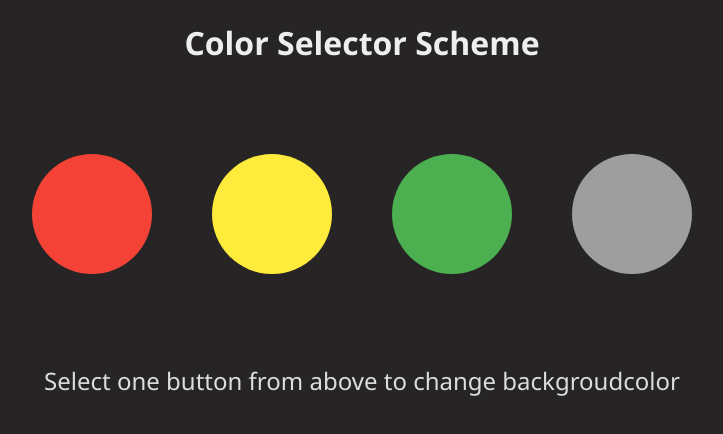
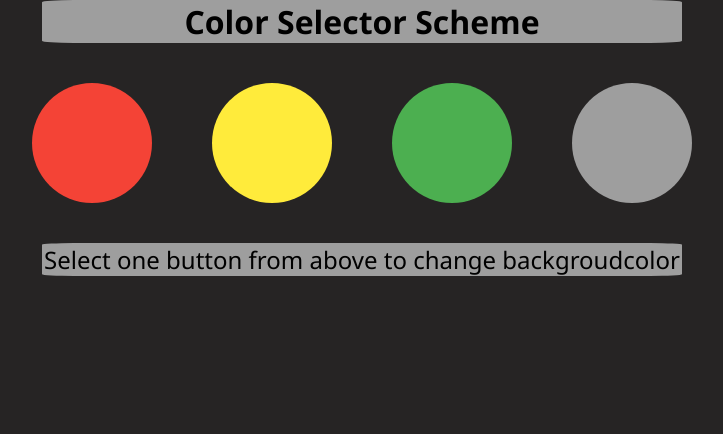
Before and after one commit to ASK3002/BASIC_PROJECTS_HTML_CSS_JS, a plain HTML site: page Project1_ChangeBgButton/main.html in a window 1280 px wide. Shown: the whole page, without its empty margins (278-1001 px from the left). Drawn offline with Linux system fonts and the light colour scheme.

Commit message:
Refactor CSS styles for improved layout and button interactions

```diff
--- a/Project1_ChangeBgButton/main.css
+++ b/Project1_ChangeBgButton/main.css
@@ -8,9 +8,13 @@ body {
 
 h1 {
     text-align: center;
-    color: #eee;
+    color: #000000;
     margin-bottom: 50px;
     font-weight: 600;
+    background-color: #9E9E9E;
+    width:50%;
+    margin: 0 auto;
+    border-radius:5%;
 }
 
 .buttons {
@@ -68,7 +72,11 @@ h1 {
 
 h2 {
     text-align: center;
-    color: #ddd;
+    color: #000000;
     margin-top: 50px;
     font-weight: 500;
+    background-color: #9E9E9E;
+    width:50%;
+    margin: 0 auto;
+    border-radius:5%;
 }
```
